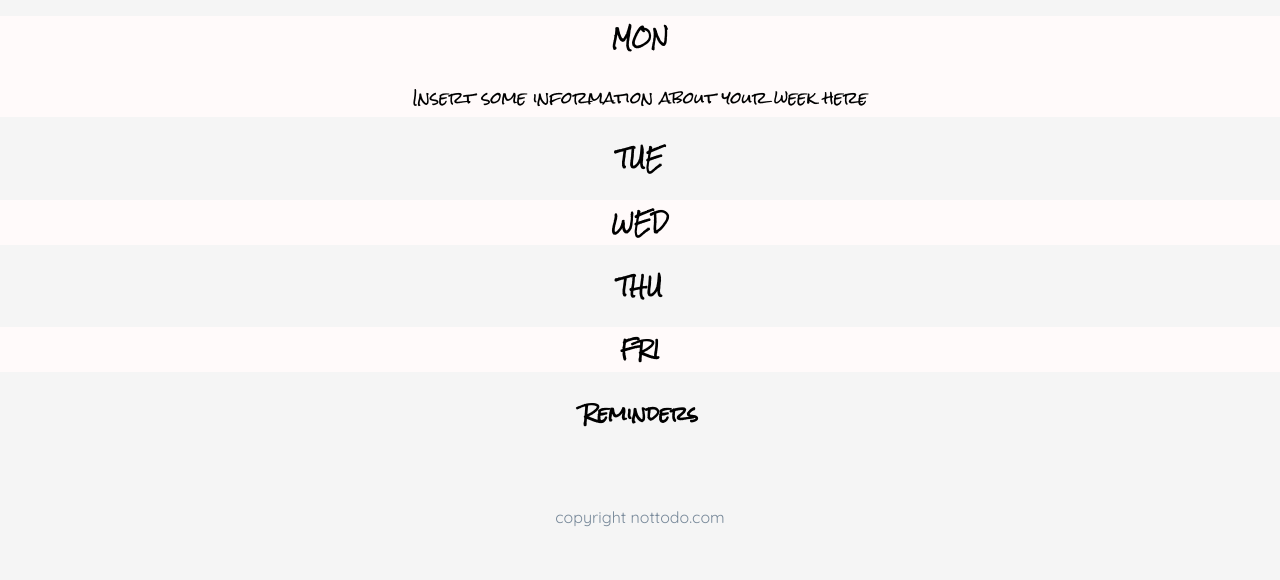
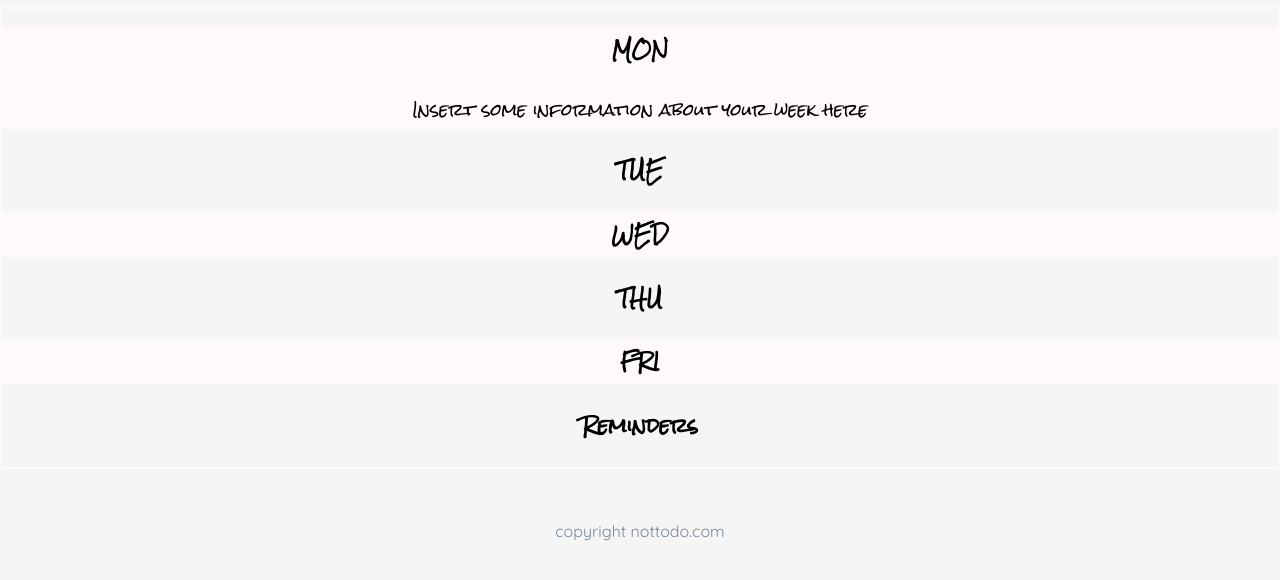
Before and after one commit to Fercken/flexToDo, a plain HTML site: page index.html in a window 1280 px wide. Shown: the part 238-818 px from the top of the page. Drawn offline with Linux system fonts and the light colour scheme.

Commit message:
Add app container section and styles

```diff
--- a/resources/css/style.css
+++ b/resources/css/style.css
@@ -29,3 +29,6 @@ h2 {
 }
 
 /* App Container */
+.container {
+  border: 2px solid snow;
+}
```
